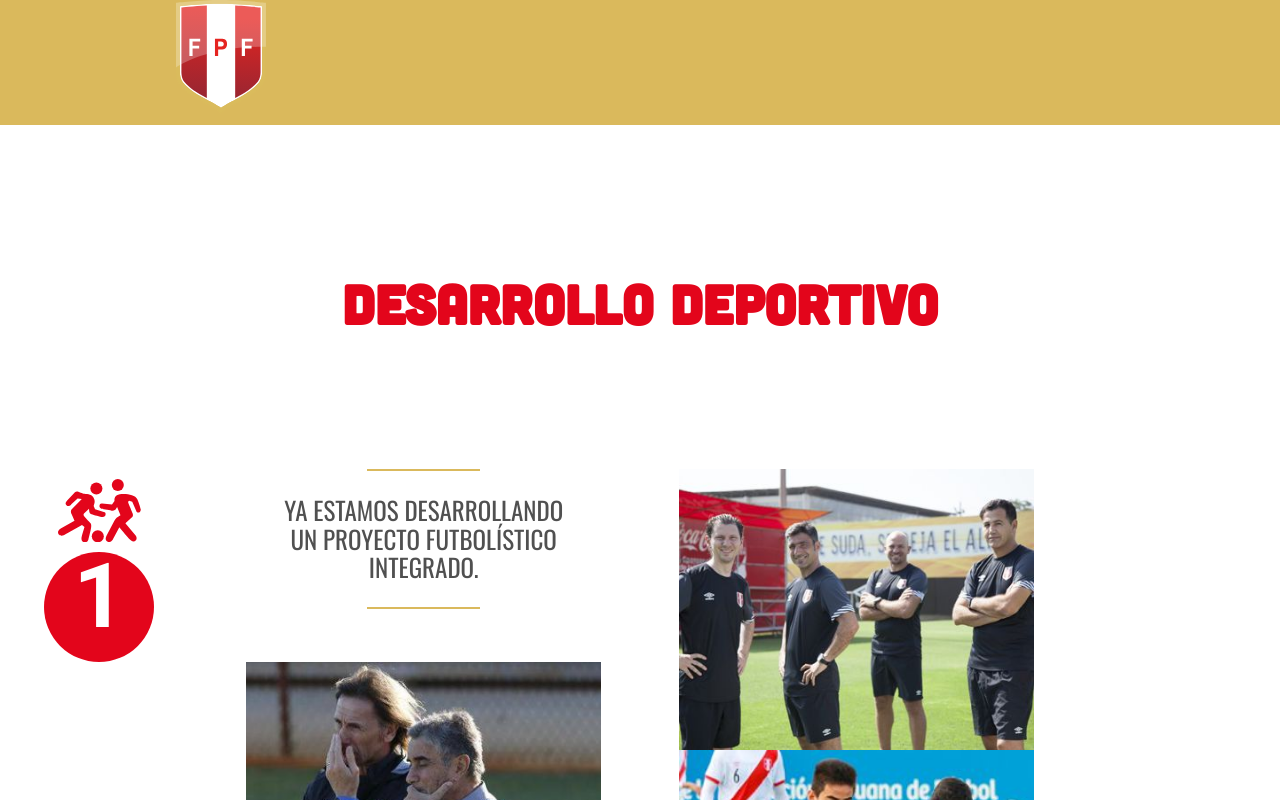
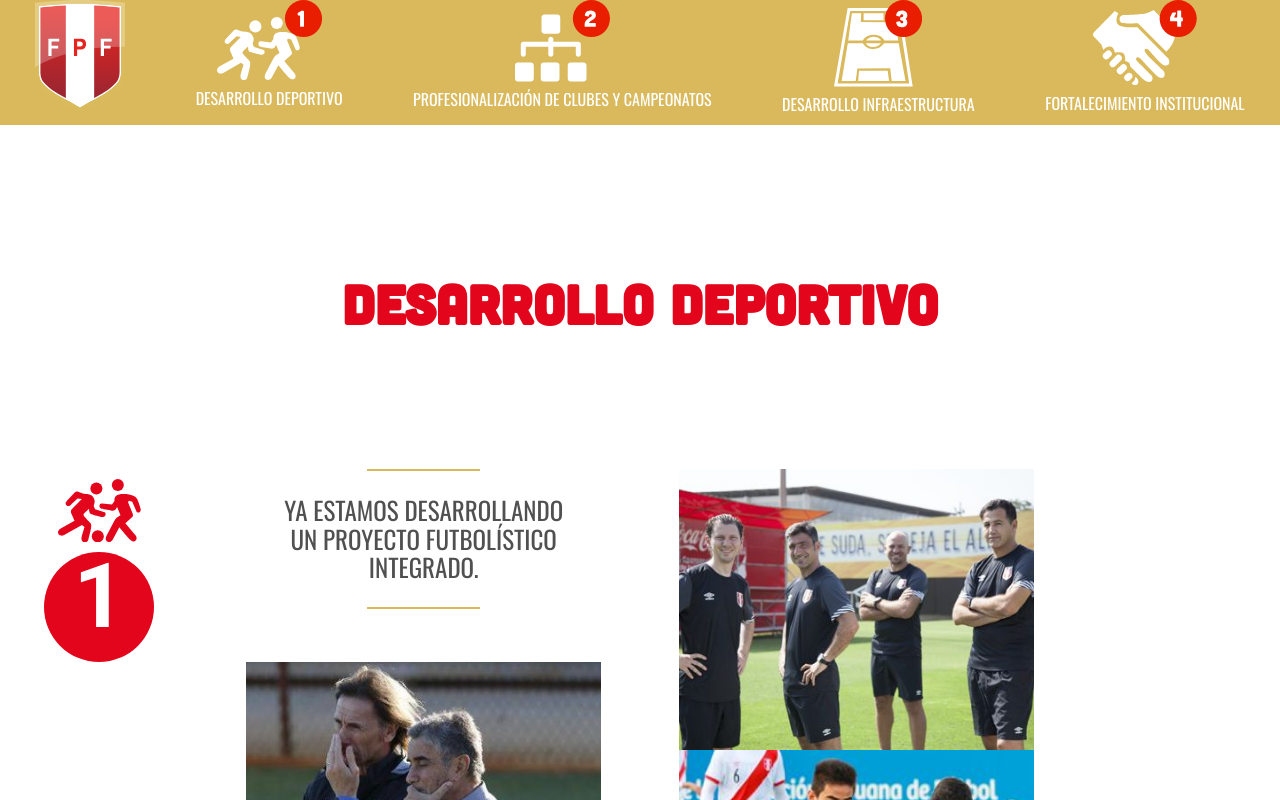
Before and after one commit to renaco/plan-centenary-2022, a Next.js app: page /desarrollo-deportivo in a window 1280 px wide. Shown: the top 800 px of the page. Built offline with nearby package versions, Linux system fonts and the light colour scheme.

Commit message:
refactor: update dependencies and  resources

```diff
--- a/components/Logo.tsx
+++ b/components/Logo.tsx
@@ -12,7 +12,7 @@ const LogoFPF = styled.svg`
 `
 
 const Logo: React.FC<Props> = ({width, height}) => (
-  <LogoFPF version="1.1" xmlns="http://www.w3.org/2000/svg" xmlnsXlink="http://www.w3.org/1999/xlink" x="0" y="0" width={width} height={height} viewBox="0 0 89.279 112.737" xmlSpace="preserve">
+  <svg version="1.1" xmlns="http://www.w3.org/2000/svg" xmlnsXlink="http://www.w3.org/1999/xlink" x="0" y="0" width={width} height={height} viewBox="0 0 89.279 112.737" xmlSpace="preserve">
     <path d="M82.215 82.048C76.83 88.253 71.092 92.4 59.475 98.48l-.882.462c-5.08 2.656-5.08 2.656-12.085 6.748l-1.173.685-.696.407-.7-.407-1.17-.685c-7.01-4.092-7.01-4.092-12.09-6.748l-.88-.462C18.18 92.4 12.44 88.253 7.06 82.048c-3.475-4.005-3.22-10.954-3.182-11.65V6.185l1.41-.152c.2-.023 19.99-2.283 38.39-2.283.32 0 .64 0 .96.002.32 0 .64-.003.957-.003 18.4 0 38.193 2.26 38.39 2.28l1.41.15v64.21c.035.7.292 7.64-3.183 11.65" fill="#FFF"></path>
     <path d="M45.837 0c-.395 0-.795.002-1.198.005C44.23.002 43.83 0 43.44 0 24.468 0 0 2.79 0 2.79v69.426c0 3.502.758 8.94 4.53 13.115 7.664 8.48 19.32 14.59 26.205 17.99 11.552 5.71 13.63 8.91 13.904 9.42.27-.51 2.35-3.71 13.9-9.42 6.88-3.4 18.54-9.51 26.2-17.98 3.77-4.17 4.53-9.61 4.53-13.11V2.79S64.81 0 45.84 0m36.377 82.048C76.83 88.253 71.092 92.4 59.475 98.48l-.882.462c-5.08 2.656-5.08 2.656-12.085 6.748l-1.173.685-.696.407-.7-.407-1.17-.685c-7.01-4.092-7.01-4.092-12.09-6.748l-.88-.462C18.18 92.4 12.44 88.253 7.06 82.048c-3.475-4.005-3.22-10.954-3.182-11.65V6.185l1.41-.152c.2-.023 19.99-2.283 38.39-2.283.32 0 .64 0 .96.002.32 0 .64-.003.957-.003 18.4 0 38.193 2.26 38.39 2.28l1.41.15v64.21c.035.7.292 7.64-3.183 11.65" fill="#DABB5C"></path>
     <linearGradient id="a" gradientUnits="userSpaceOnUse" x1="71.31" y1="18.802" x2="71.31" y2="100.327">
@@ -33,7 +33,7 @@ const Logo: React.FC<Props> = ({width, height}) => (
     </g>
     <path d="M13.29 55.54v-17.2h10.723v2.91h-7.565v4.07h6.53v2.91h-6.53v7.31m48.818 0v-17.2H75.99v2.91h-7.565v4.07h6.53v2.91h-6.53v7.31" fill="#FFF"></path>
     <path d="M41.806 41.25h1.526c1.138 0 1.895.04 2.273.118.512.102.935.356 1.27.763.334.41.5.93.5 1.55 0 .51-.118.96-.356 1.34-.24.39-.57.67-.99.85-.42.18-1.25.27-2.5.27H41.8v-4.88zm-3.158-2.91v17.2h3.158v-6.487h2.06c1.43 0 2.52-.083 3.275-.247.56-.133 1.11-.405 1.64-.815s.98-.97 1.33-1.69c.35-.72.53-1.6.53-2.66 0-1.37-.3-2.48-.902-3.35-.605-.86-1.354-1.42-2.252-1.68-.58-.17-1.832-.26-3.752-.26h-5.07z" fill="#E52420"></path>
-  </LogoFPF>
+  </svg>
 )
 
 export default Logo;
--- /dev/null
+++ b/components/Milestone.tsx
@@ -0,0 +1,6 @@
+import styled from 'styled-components';
+
+export const SeparatorStyled = styled.hr`
+  padding: 150px 0 100px;
+  border: 1px solid transparent;
+`
--- a/pages/index.tsx
+++ b/pages/index.tsx
@@ -14,7 +14,7 @@ const Index = () => (
       style={{ height: '762px' }}
     >
       {/* <Icons /> */}
-      <svg
+      {/* <svg
         style={{ display: 'none' }}
       >
         <symbol id="fpf" xmlns="http://www.w3.org/2000/svg" xmlnsXlink="http://www.w3.org/1999/xlink" width="80" viewBox="0 0 89.279 112.737">
@@ -40,7 +40,7 @@ const Index = () => (
           <path d="M41.806 41.25h1.526c1.138 0 1.895.04 2.273.118.512.102.935.356 1.27.763.334.41.5.93.5 1.55 0 .51-.118.96-.356 1.34-.24.39-.57.67-.99.85-.42.18-1.25.27-2.5.27H41.8v-4.88zm-3.158-2.91v17.2h3.158v-6.487h2.06c1.43 0 2.52-.083 3.275-.247.56-.133 1.11-.405 1.64-.815s.98-.97 1.33-1.69c.35-.72.53-1.6.53-2.66 0-1.37-.3-2.48-.902-3.35-.605-.86-1.354-1.42-2.252-1.68-.58-.17-1.832-.26-3.752-.26h-5.07z" fill="#E52420"></path>
         </symbol>
 
-      </svg>
+      </svg> */}
       <section
         className="section-home"
         id="home"
--- a/public/static/css/main.css
+++ b/public/static/css/main.css
@@ -778,7 +778,6 @@ li {
   align-content: center;
   display: -webkit-box;
   display: -ms-flexbox;
-  display: box;
   display: flex;
   -webkit-box-orient: horizontal;
   -moz-box-orient: horizontal;
@@ -791,7 +790,7 @@ li {
   -webkit-box-pack: center;
   -o-box-pack: center;
   -ms-flex-pack: center;
-  justify-content: center;
+  justify-content: space-around;
   overflow: hidden;
   text-align: center;
 }
@@ -810,12 +809,6 @@ li {
   }
 }
 
-.header-conteiner-icon {
-  display: block;
-  margin: 10px auto 20px;
-  width: 25%;
-}
-
 @media only screen and (max-width:64em) {
   .header-conteiner-icon {
     width: 10%
@@ -823,9 +816,7 @@ li {
 }
 
 .header-conteiner-link {
-  height: 180px;
-  line-height: 15em;
-  margin: 0 50px;
+  line-height: 2.8em;
   text-align: center;
 }
 
@@ -1008,7 +999,6 @@ li {
 .home-conteiner-coming {
   display: -webkit-box;
   display: -ms-flexbox;
-  display: box;
   display: flex;
   -webkit-box-lines: multiple;
   -moz-box-lines: multiple;
@@ -1134,7 +1124,6 @@ section h3 {
 .timeline-section-item-content {
   display: -webkit-box;
   display: -ms-flexbox;
-  display: box;
   display: flex;
   -webkit-box-direction: reverse;
   -o-box-direction: reverse;
@@ -1480,7 +1469,6 @@ section h3 {
   background: transparent;
   display: -webkit-box;
   display: -ms-flexbox;
-  display: box;
   display: flex;
   font-family: 'Oswald', sans-serif;
   text-transform: uppercase;
@@ -1635,7 +1623,6 @@ section h3 {
   background: #e3051b;
   display: -webkit-box;
   display: -ms-flexbox;
-  display: box;
   display: flex;
   -webkit-box-pack: center;
   -o-box-pack: center;
@@ -1692,7 +1679,6 @@ section h3 {
   align-items: center;
   display: -webkit-box;
   display: -ms-flexbox;
-  display: box;
   display: flex;
   -webkit-box-pack: center;
   -o-box-pack: center;
@@ -1708,7 +1694,6 @@ section h3 {
   display: -o-flex;
   display: -webkit-box;
   display: -ms-flexbox;
-  display: box;
   display: flex;
   -webkit-box-align: center;
   -o-box-align: center;
@@ -1729,7 +1714,6 @@ section h3 {
   display: -o-flex;
   display: -webkit-box;
   display: -ms-flexbox;
-  display: box;
   display: flex;
 }
 
@@ -1877,7 +1861,6 @@ section h3 {
 #fpffooter .list-social {
   display: -webkit-box;
   display: -ms-flexbox;
-  display: box;
   display: flex;
   width: 100%;
   -ms-flex-line-pack: center;
--- a/tsconfig.json
+++ b/tsconfig.json
@@ -21,7 +21,8 @@
     "forceConsistentCasingInFileNames": true,
     "esModuleInterop": true,
     "resolveJsonModule": true,
-    "isolatedModules": true
+    "isolatedModules": true,
+    "incremental": true
   },
   "exclude": [
     "node_modules"
```
Also changed, not shown: package.json (+9 -9 lines), public/static/img/logos/fpf.svg (added), 1 other file (tests, documents, lock files or other folders).
